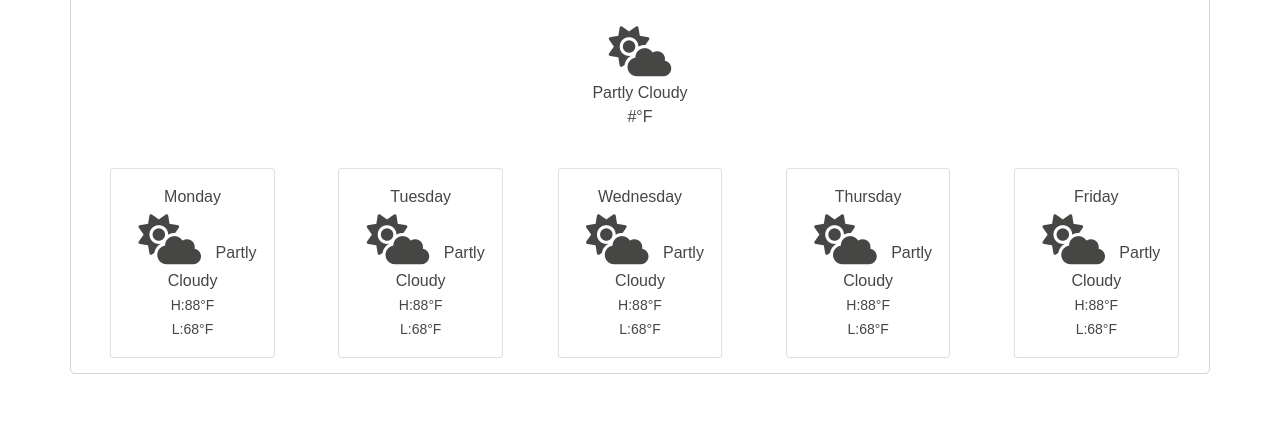
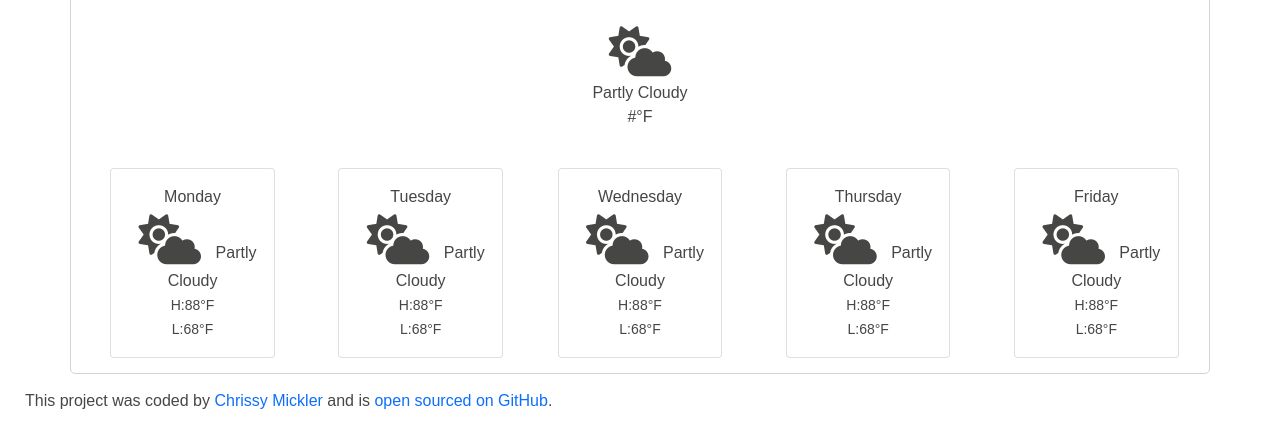
Before and after one commit to cmickler17/she-codes-plus-weather-app-project, a plain HTML site: page index.html in a window 1280 px wide. Shown: the part 211-658 px from the top of the page. Drawn offline with nearby package versions, Linux system fonts and the light colour scheme.

Commit message:
Added footer
Footer includes my contact info. and GitHub link.

```diff
--- a/index.html
+++ b/index.html
@@ -126,8 +126,13 @@
       </div>
     </div>
   </div>
+</div>
 
 </div>
+
+<footer>
+  <p>This project was coded by <a href="https://www.linkedin.com/in/chrissy-mickler-23104427/" target="_blank">Chrissy Mickler</a> and is <a href="https://github.com/cmickler17/she-codes-plus-weather-app-project" target="_blank">open sourced on GitHub</a>.</p>
+</footer>
 
 <script src="src/script.js"></script>
 
--- a/src/styles.css
+++ b/src/styles.css
@@ -14,6 +14,11 @@ a {
 button {
   background-color: #fff !important;
   color: #085ED6 !important;
+}
+footer {
+  display:block;
+  margin: 0 auto;
+  padding: 15px 25px;
 }
 .container {
   border: 1px solid lightgrey;
```
